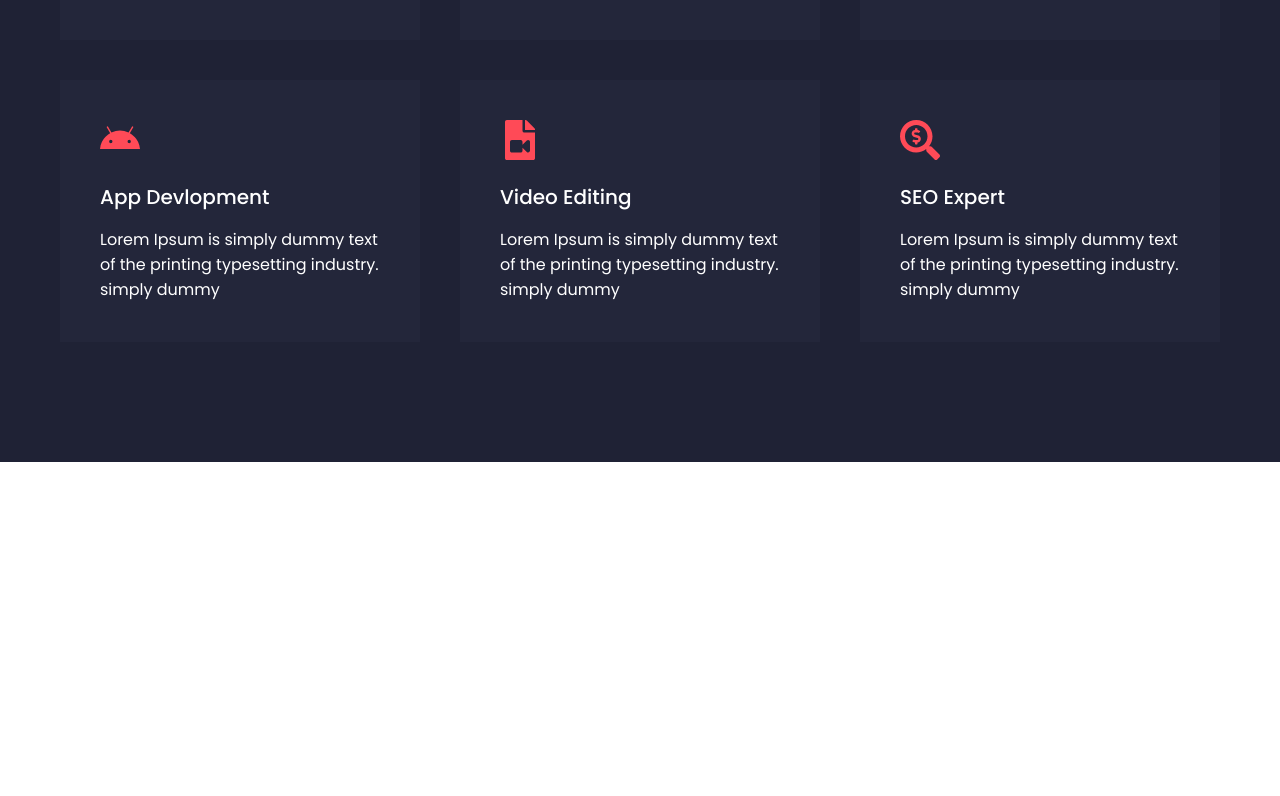
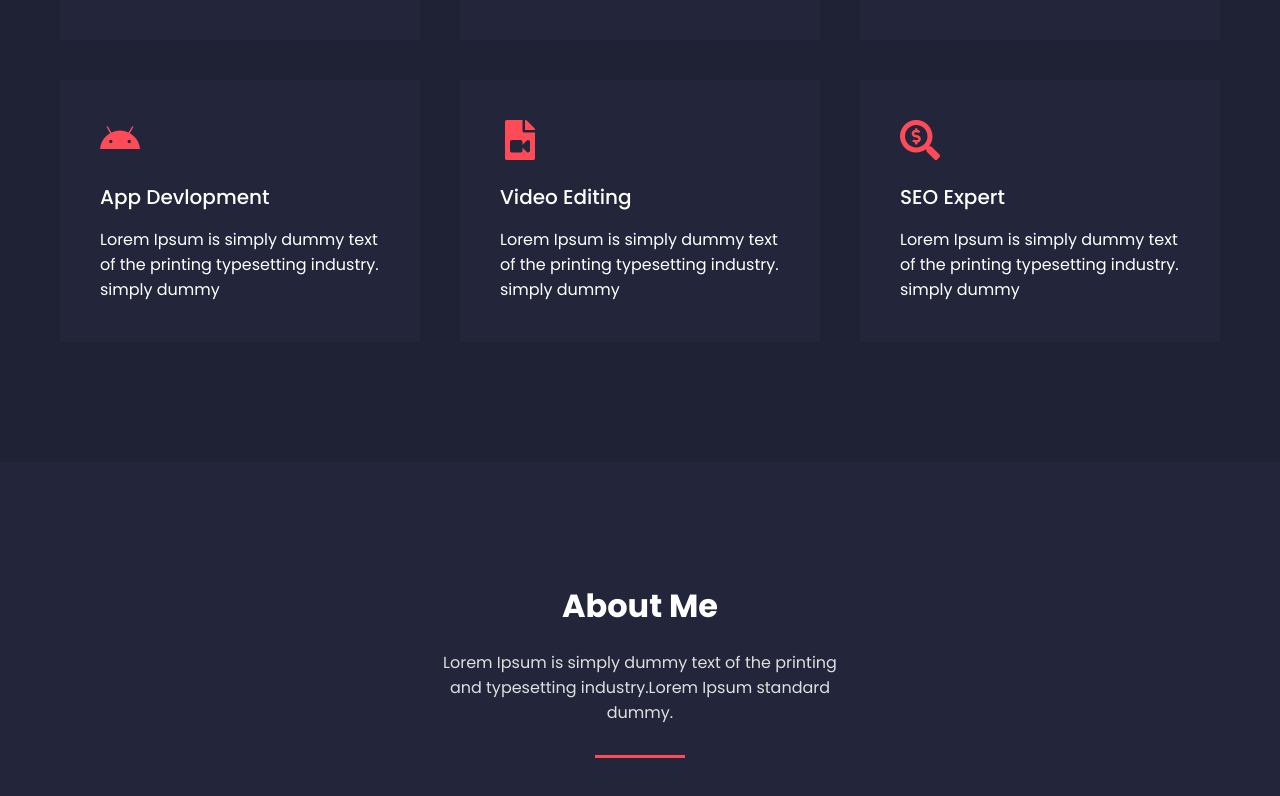
Before and after one commit to Sankalpcreat/protfolio, a React (Create React App) app: page / in a window 1280 px wide. Shown: the part 1388-2184 px from the top of the page. Before the commit the page ends 1850 px from the top, so only its background shows below. Built offline with nearby package versions, Linux system fonts and the light colour scheme.

Commit message:
fifth commit

```diff
--- a/src/App.css
+++ b/src/App.css
@@ -150,6 +150,7 @@ font-family: 'Poppins', sans-serif;
 .mainheader{
 font-size: 32px;
 margin-bottom: 20px;
+color: #fff;
 
 }
 .mainContent{
@@ -184,3 +185,8 @@ margin-bottom: 15px;
   font-size: 14px;
   color: #dfdfdf;
 }
+.about{
+  width: 100%;
+  background:#23263a;
+  padding: 100px 0;
+}
--- a/src/App.js
+++ b/src/App.js
@@ -3,6 +3,7 @@ import "./App.css";
 import Banner from "./components/Banner";
 import Nav from "./components/Nav";
 import Service from "./components/Service";
+import About from "./components/About";
 
 function App() {
   return (
@@ -10,6 +11,7 @@ function App() {
       <Banner/>
       <Nav/>
       <Service/>
+      <About/>
     </div>
 
   );
--- /dev/null
+++ b/src/components/About.js
@@ -0,0 +1,20 @@
+import React from 'react'
+
+const About = () => {
+    const [header]=React.useState({subHeader:'About Me',
+    text:
+    'Lorem Ipsum is simply dummy text of the printing and typesetting industry.Lorem Ipsum standard dummy.'})
+  return (
+    <div className='about'>
+        <div className='container'></div>
+         <div className='common'>
+            <h1 className='mainheader'>{header.subHeader}</h1>
+            <p className='mainContent'>{header.text}</p>
+            <div className='commonBorder'>
+            </div>
+      </div>
+    </div>
+  )
+}
+
+export default About
```
